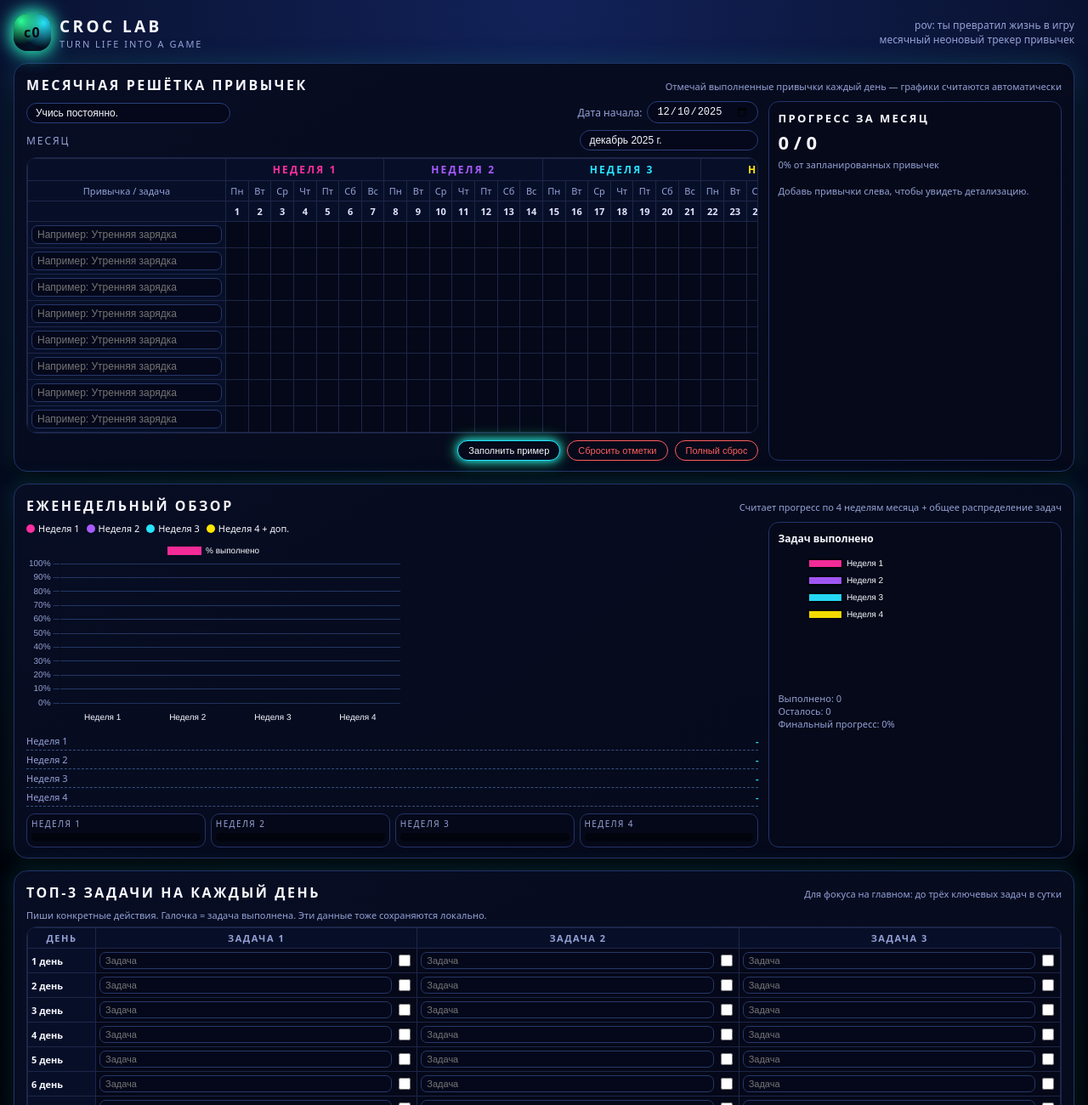
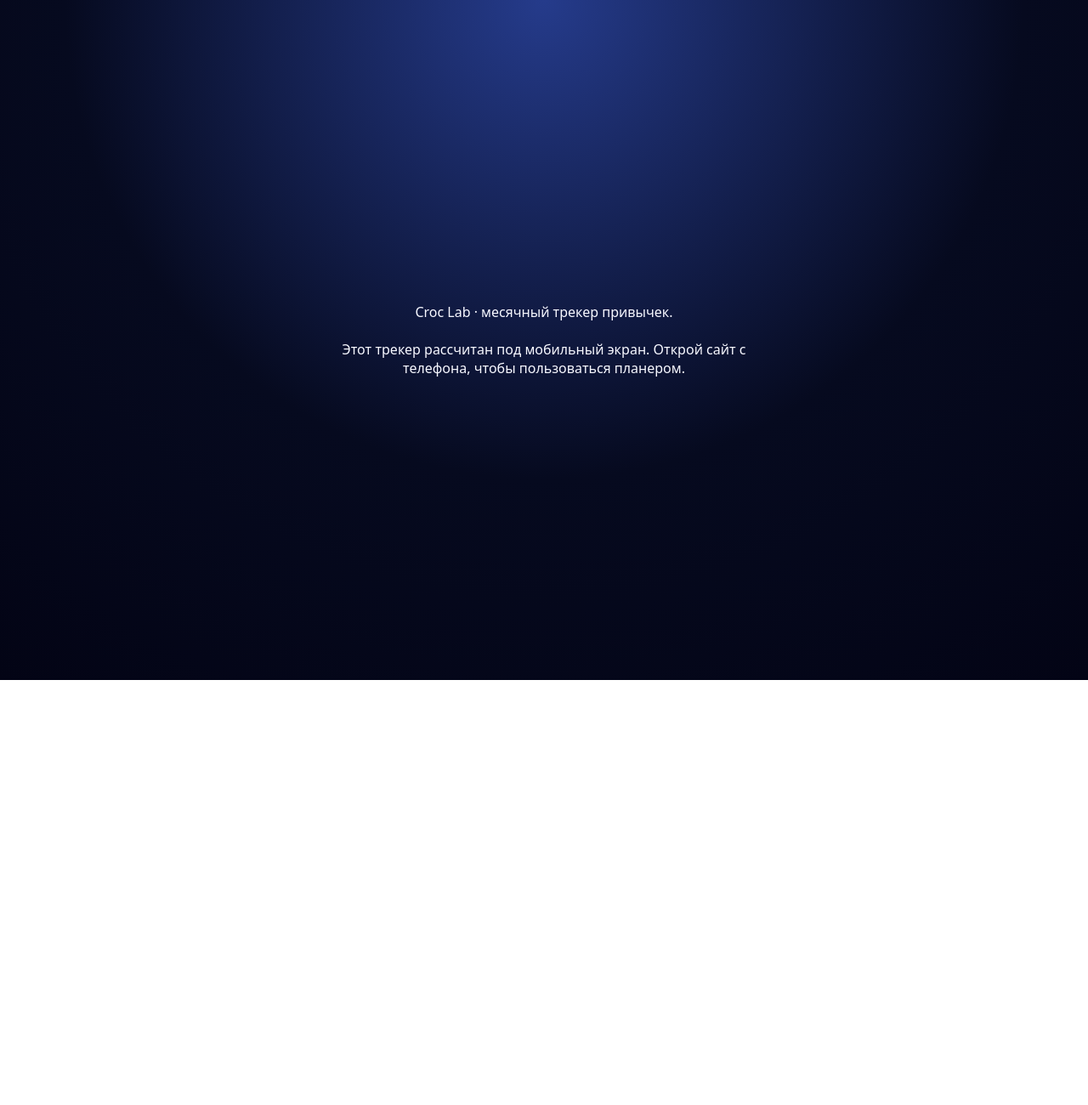
Before and after one commit to RickSanches7/crock0dile, a plain HTML site: page index.html in a window 1280 px wide. Shown: the top 1300 px of the page at 85% size. After the commit the page ends 800 px from the top, so only its background shows below. Drawn offline with nearby package versions, Linux system fonts and the light colour scheme.

Commit message:
Update index.html

```diff
--- a/index.html
+++ b/index.html
@@ -5,18 +5,18 @@
   <title>Croc Lab · Месячный трекер привычек</title>
   <meta name="viewport" content="width=device-width, initial-scale=1" />
 
-  <!-- Иконка Croc Lab (файл crock0dole-icon.png положи в корень репозитория) -->
+  <!-- Логотип Croc Lab -->
   <link rel="apple-touch-icon" href="crock0dole-icon.png" />
   <link rel="icon" type="image/png" href="crock0dole-icon.png" />
 
   <style>
     :root {
-      --bg: #02040d;
-      --bg-panel: #050919;
-      --bg-panel-soft: #070d23;
-      --grid-border: #1d2649;
+      --bg: #060a1f;
+      --bg-panel: #091233;
+      --bg-panel-soft: #0b153f;
+      --grid-border: #1f2e5a;
       --text-main: #f7f8ff;
-      --text-muted: #94a1d6;
+      --text-muted: #9ca8e0;
 
       --accent-pink: #ff2e9f;
       --accent-cyan: #27e4ff;
@@ -36,8 +36,13 @@
       font-family: system-ui, -apple-system, BlinkMacSystemFont, "SF Pro Text",
         "Segoe UI", sans-serif;
       background:
-        radial-gradient(circle at top, #122259 0, #02040d 55%, #010208 100%);
+        radial-gradient(circle at top, #253b8b 0, #060a1f 55%, #030415 100%);
       color: var(--text-main);
+    }
+
+    /* Заглушка для ПК */
+    .desktop-message {
+      display: none;
     }
 
     .app-shell {
@@ -67,20 +72,23 @@
       height: 44px;
       border-radius: 16px;
       background:
-        radial-gradient(circle at 20% 20%, var(--accent-green), transparent 55%),
-        radial-gradient(circle at 80% 25%, var(--accent-cyan), transparent 60%),
-        radial-gradient(circle at 50% 90%, #041329, #02040d 75%);
+        radial-gradient(circle at 20% 20%, var(--accent-green), transparent 60%),
+        radial-gradient(circle at 80% 25%, var(--accent-cyan), transparent 65%),
+        radial-gradient(circle at 50% 90%, #061335, #020515 80%);
+      box-shadow:
+        0 0 18px rgba(45, 255, 152, 0.9),
+        0 0 26px rgba(39, 228, 255, 0.9);
       display: flex;
       align-items: center;
       justify-content: center;
-      font-weight: 800;
-      font-size: 16px;
-      letter-spacing: 0.08em;
-      text-transform: lowercase;
-      color: #02040d;
-      box-shadow:
-        0 0 18px rgba(45, 255, 152, 0.9),
-        0 0 26px rgba(39, 228, 255, 0.9);
+      overflow: hidden;
+    }
+
+    .brand-logo img {
+      width: 100%;
+      height: 100%;
+      object-fit: cover;
+      border-radius: inherit;
     }
 
     .brand-text-title {
@@ -110,12 +118,12 @@
     /* Общие панели */
 
     .panel {
-      background: linear-gradient(145deg, var(--bg-panel-soft), #050919);
+      background: linear-gradient(145deg, var(--bg-panel-soft), var(--bg-panel));
       border-radius: 16px;
-      border: 1px solid #223368;
+      border: 1px solid #27356b;
       box-shadow:
-        0 20px 40px rgba(0, 0, 0, 0.9),
-        0 0 26px rgba(39, 228, 255, 0.2);
+        0 18px 34px rgba(0, 0, 0, 0.75),
+        0 0 26px rgba(39, 228, 255, 0.18);
       padding: 14px 14px 12px;
       margin-bottom: 14px;
     }
@@ -146,12 +154,6 @@
       display: grid;
       grid-template-columns: minmax(0, 3fr) minmax(260px, 1.2fr);
       gap: 12px;
-    }
-
-    @media (max-width: 1024px) {
-      .top-main-layout {
-        grid-template-columns: minmax(0, 1fr);
-      }
     }
 
     .motto-row {
@@ -179,9 +181,9 @@
     .motto-input,
     .date-input,
     .month-input {
-      background: #04081a;
+      background: #07112f;
       border-radius: 999px;
-      border: 1px solid #283d7a;
+      border: 1px solid #31478d;
       padding: 4px 10px;
       font-size: 12px;
       color: var(--text-main);
@@ -205,7 +207,7 @@
       border-color: var(--accent-cyan);
       box-shadow:
         0 0 0 1px rgba(39, 228, 255, 0.4),
-        0 0 14px rgba(45, 255, 152, 0.5);
+        0 0 14px rgba(45, 255, 152, 0.6);
     }
 
     .month-label-row {
@@ -229,7 +231,7 @@
       border-radius: 12px;
       overflow: auto;
       border: 1px solid var(--grid-border);
-      background: #050818;
+      background: #050b25;
     }
 
     table.main-grid {
@@ -248,7 +250,7 @@
     }
 
     .main-grid thead th {
-      background: #070f28;
+      background: #081233;
       white-space: nowrap;
     }
 
@@ -297,7 +299,7 @@
     .habit-name-cell {
       text-align: left;
       min-width: 210px;
-      background: #070f28;
+      background: #081233;
       position: sticky;
       left: 0;
       z-index: 1;
@@ -306,8 +308,8 @@
     .habit-input {
       width: 100%;
       border-radius: 7px;
-      border: 1px solid #26376a;
-      background: #04081a;
+      border: 1px solid #31478d;
+      background: #07112f;
       padding: 3px 6px;
       font-size: 12px;
       color: var(--text-main);
@@ -325,7 +327,7 @@
       cursor: pointer;
       min-width: 24px;
       height: 22px;
-      background: #050818;
+      background: #050b25;
       transition:
         background 0.12s ease,
         box-shadow 0.12s ease,
@@ -333,7 +335,7 @@
     }
 
     .day-cell:hover {
-      background: #101d3f;
+      background: #13235a;
       transform: translateY(-1px);
     }
 
@@ -350,9 +352,9 @@
     /* Боковая панель прогресса */
 
     .side-progress {
-      background: #050919;
+      background: #081233;
       border-radius: 12px;
-      border: 1px solid #223368;
+      border: 1px solid #27356b;
       padding: 10px 10px 8px;
       display: flex;
       flex-direction: column;
@@ -396,7 +398,7 @@
       flex: 1;
       height: 6px;
       border-radius: 999px;
-      background: #050818;
+      background: #050b25;
       overflow: hidden;
     }
 
@@ -426,12 +428,6 @@
       gap: 12px;
     }
 
-    @media (max-width: 1024px) {
-      .weekly-layout {
-        grid-template-columns: minmax(0, 1fr);
-      }
-    }
-
     .week-legend {
       display: flex;
       gap: 8px;
@@ -491,10 +487,10 @@
     }
 
     .final-bar-item {
-      background: #050818;
+      background: #050b25;
       border-radius: 10px;
       padding: 4px 5px 6px;
-      border: 1px solid #23346a;
+      border: 1px solid #27356b;
     }
 
     .final-bar-label {
@@ -526,9 +522,9 @@
     }
 
     .donut-box {
-      background: #050919;
+      background: #081233;
       border-radius: 12px;
-      border: 1px solid #23346a;
+      border: 1px solid #27356b;
       padding: 10px 10px 8px;
     }
 
@@ -560,7 +556,7 @@
       border-radius: 12px;
       overflow: auto;
       border: 1px solid var(--grid-border);
-      background: #050818;
+      background: #050b25;
     }
 
     table.top3-grid {
@@ -577,7 +573,7 @@
     }
 
     .top3-grid th {
-      background: #070f28;
+      background: #081233;
       text-transform: uppercase;
       letter-spacing: 0.14em;
       color: var(--text-muted);
@@ -585,7 +581,7 @@
 
     .top3-grid td.day-label {
       width: 80px;
-      background: #070f28;
+      background: #081233;
       position: sticky;
       left: 0;
       z-index: 1;
@@ -602,8 +598,8 @@
       flex: 1;
       min-width: 0;
       border-radius: 7px;
-      border: 1px solid #26376a;
-      background: #04081a;
+      border: 1px solid #31478d;
+      background: #07112f;
       padding: 3px 6px;
       font-size: 11px;
       color: var(--text-main);
@@ -636,9 +632,9 @@
     }
 
     button {
-      background: #050919;
+      background: #081233;
       border-radius: 999px;
-      border: 1px solid #283d7a;
+      border: 1px solid #31478d;
       color: var(--text-main);
       padding: 5px 12px;
       font-size: 11px;
@@ -667,7 +663,7 @@
 
     button:hover {
       transform: translateY(-1px);
-      background: #081331;
+      background: #0d1a3e;
     }
 
     button:active {
@@ -685,7 +681,8 @@
       color: var(--text-muted);
       opacity: 0.7;
     }
-    /* ===== АГРЕССИВНАЯ МОБИЛЬНАЯ УПЛОТНЁНКА ===== */
+
+    /* ===== мобильная уплотнёнка ===== */
     @media (max-width: 768px) {
       .app-shell {
         padding: 4px 6px 12px;
@@ -747,7 +744,6 @@
         margin-bottom: 6px;
       }
 
-  /* Таблица месяца — чуть мельче и ниже по высоте */
       .grid-wrapper {
         max-height: 52vh;
         overflow-x: auto;
@@ -777,7 +773,6 @@
         height: 20px;
       }
 
-  /* Блок прогресса под сеткой — меньше отступов и шрифтов */
       .side-progress {
         padding: 8px;
       }
@@ -800,7 +795,7 @@
       }
 
       .mini-bar-pct {
-    width: 70px; /* чтобы влезали длинные названия справа */
+        width: 70px;
         text-align: left;
       }
 
@@ -849,7 +844,6 @@
         font-size: 10px;
       }
 
-  /* Топ-3 задачи — отдельный скролл, немного мельче */
       .top3-wrapper {
         max-height: 50vh;
         overflow-x: auto;
@@ -874,6 +868,11 @@
       .footer {
         font-size: 9px;
         margin-top: 8px;
+      }
+
+      .brand-logo {
+        width: 40px;
+        height: 40px;
       }
     }
 
@@ -882,7 +881,6 @@
         width: 34px;
         height: 34px;
         border-radius: 12px;
-    font-size: 13px;
       }
 
       .brand-text-title {
@@ -894,13 +892,59 @@
       }
     }
 
+    /* ===== только мобильная версия ===== */
+
+    @media (min-width: 769px) {
+      .desktop-message {
+        display: flex;
+        align-items: center;
+        justify-content: center;
+        min-height: 100vh;
+        padding: 24px;
+        text-align: center;
+        font-size: 16px;
+        color: var(--text-main);
+        background:
+          radial-gradient(circle at top, #253b8b 0, #060a1f 55%, #030415 100%);
+      }
+
+      .desktop-message span {
+        max-width: 480px;
+      }
+
+      .app-shell {
+        display: none;
+      }
+    }
+
+    @media (max-width: 768px) {
+      .desktop-message {
+        display: none;
+      }
+
+      .app-shell {
+        display: block;
+      }
+    }
   </style>
 </head>
 <body>
+  <!-- Сообщение для ПК -->
+  <div class="desktop-message">
+    <span>
+      Croc Lab · месячный трекер привычек.<br /><br />
+      Этот трекер рассчитан под мобильный экран.
+      Открой сайт с телефона, чтобы пользоваться планером.
+    </span>
+  </div>
+
+  <!-- Мобильный планер -->
   <div class="app-shell">
     <header class="header">
       <div class="brand">
-        <div class="brand-logo">c0</div>
+        <div class="brand-logo">
+          <img src="crock0dole-icon.png" alt="Croc Lab" />
+        </div>
         <div>
           <div class="brand-text-title">croc lab</div>
           <div class="brand-text-sub">turn life into a game</div>
@@ -938,7 +982,7 @@
           <div class="month-label-row">
             <span>Месяц</span>
             <input id="monthInput" class="month-input" type="text"
-                   placeholder="Например: Декабрь 2025" />
+                   placeholder="Например: Декабрь 2025 г." />
           </div>
 
           <div class="grid-wrapper">
@@ -1080,13 +1124,12 @@
       <div class="panel-header-row">
         <div class="panel-title">ТОП-3 задачи на каждый день</div>
         <div class="panel-subtitle">
-          Для фокуса на главном: до трёх ключевых задач в сутки
+          До трёх ключевых задач в сутки. Галочка = задача выполнена.
         </div>
       </div>
 
       <div class="top3-hint">
-        Пиши конкретные действия. Галочка = задача выполнена. Эти данные тоже
-        сохраняются локально.
+        Пиши конкретные действия. Эти данные тоже сохраняются локально в этом браузере.
       </div>
 
       <div class="top3-wrapper">
@@ -1116,12 +1159,12 @@
     (function () {
       const STORAGE_KEY = "croc_lab_neon_month_v1";
 
-      const HABIT_ROWS = 8;        // строк привычек
+      const HABIT_ROWS = 8;
       const TOTAL_DAYS = 31;
       const WEEKS = 4;
       const DAYS_PER_WEEK = 7;
 
-      // DOM-ссылки
+      // DOM
       const mottoInput = document.getElementById("mottoInput");
       const dateInput = document.getElementById("dateInput");
       const monthInput = document.getElementById("monthInput");
@@ -1244,14 +1287,13 @@
         }
       }
 
-      /* Рисуем основную сетку */
+      /* основная сетка */
 
       function buildMainGrid() {
         mainGridBody.innerHTML = "";
         for (let row = 0; row < HABIT_ROWS; row++) {
           const tr = document.createElement("tr");
 
-          // колонка с названием привычки
           const nameTd = document.createElement("td");
           nameTd.className = "habit-name-cell";
 
@@ -1265,7 +1307,6 @@
           nameTd.appendChild(input);
           tr.appendChild(nameTd);
 
-          // 31 день
           for (let d = 0; d < TOTAL_DAYS; d++) {
             const td = document.createElement("td");
             td.className = "day-cell";
@@ -1288,7 +1329,7 @@
           if ((h.text || "").trim()) activeRows.push(i);
         });
 
-        activeRows.forEach((row, idx) => {
+        activeRows.forEach((row) => {
           let done = 0;
           for (let d = 0; d < TOTAL_DAYS; d++) {
             if (state.checks[row][d]) done += 1;
@@ -1373,10 +1414,9 @@
         }
       }
 
-      /* События */
+      /* события */
 
       function attachHandlers() {
-        // клики по клеткам
         mainGridBody.addEventListener("click", (e) => {
           const td = e.target;
           if (!td.classList.contains("day-cell")) return;
@@ -1392,7 +1432,6 @@
           recalcStats();
         });
 
-        // названия привычек
         mainGridBody.addEventListener("input", (e) => {
           const input = e.target;
           if (!input.classList.contains("habit-input")) return;
@@ -1403,7 +1442,6 @@
           recalcStats();
         });
 
-        // верхние инпуты
         mottoInput.addEventListener("input", () => {
           state.motto = mottoInput.value || "";
           saveState();
@@ -1419,7 +1457,6 @@
           saveState();
         });
 
-        // топ-3 задачи
         top3GridBody.addEventListener("input", (e) => {
           const input = e.target;
           if (!input.classList.contains("top3-input")) return;
@@ -1440,7 +1477,6 @@
           saveState();
         });
 
-        // кнопки
         resetChecksBtn.addEventListener("click", () => {
           state.checks = state.checks.map((row) => row.map(() => 0));
           saveState();
@@ -1478,7 +1514,7 @@
         });
       }
 
-      /* Подсчёты */
+      /* подсчёт статистики */
 
       function recalcStats() {
         const activeRows = [];
@@ -1519,7 +1555,6 @@
         monthPctTextEl.textContent = `${pct}% от запланированных привычек`;
         buildPerHabitBars();
 
-        // список по неделям
         weeklyListEl.innerHTML = "";
         weekStats.forEach((w, idx) => {
           const li = document.createElement("li");
@@ -1539,7 +1574,6 @@
           weeklyListEl.appendChild(li);
         });
 
-        // прогресс-бары по неделям
         const weekPercents = weekStats.map((w) =>
           w.possible ? Math.round((w.done / w.possible) * 100) : 0
         );
@@ -1548,12 +1582,8 @@
         barW3.style.width = weekPercents[2] + "%";
         barW4.style.width = weekPercents[3] + "%";
 
-        // график по неделям
         updateWeekChart(weekPercents);
-
-        // пончик «выполнено» — по неделям
         updateDonutChart(weekStats, totalDone, left, pct);
-
       }
 
       function neonColors(count) {
@@ -1612,7 +1642,7 @@
                   beginAtZero: true,
                   max: 100,
                   ticks: {
-                    color: "#94a1d6",
+                    color: "#9ca8e0",
                     font: { size: 10 },
                     callback: (v) => v + "%",
                   },
@@ -1632,18 +1662,16 @@
         if (typeof Chart === "undefined") return;
         const ctx = document.getElementById("donutChart").getContext("2d");
 
-  // Выполнено по неделям
         const weekDone = weekStats.map((w) => w.done);
         const labels = ["Неделя 1", "Неделя 2", "Неделя 3", "Неделя 4", "Осталось"];
         const data = [...weekDone, Math.max(left, 0)];
 
-  // Те же неоновые цвета, что и в «Еженедельном обзоре»
         const colors = [
-    "rgba(255,46,159,0.95)",   // неделя 1
-    "rgba(169,91,255,0.95)",   // неделя 2
-    "rgba(39,228,255,0.95)",   // неделя 3
-    "rgba(255,230,0,0.95)",    // неделя 4 + доп
-    "rgba(7,15,40,0.98)",      // осталось (тёмный сегмент)
+          "rgba(255,46,159,0.95)",
+          "rgba(169,91,255,0.95)",
+          "rgba(39,228,255,0.95)",
+          "rgba(255,230,0,0.95)",
+          "rgba(7,15,40,0.98)",
         ];
 
         if (!donutChart) {
@@ -1693,8 +1721,7 @@
         donutPctEl.textContent = `Финальный прогресс: ${pct}%`;
       }
 
-
-      /* Инициализация */
+      /* инициализация */
 
       function initFromState() {
         mottoInput.value = state.motto || "";
@@ -1707,7 +1734,6 @@
         recalcStats();
       }
 
-      // запуск
       initFromState();
       attachHandlers();
     })();
```
Lines whose indentation alone changed are shown as unchanged.
